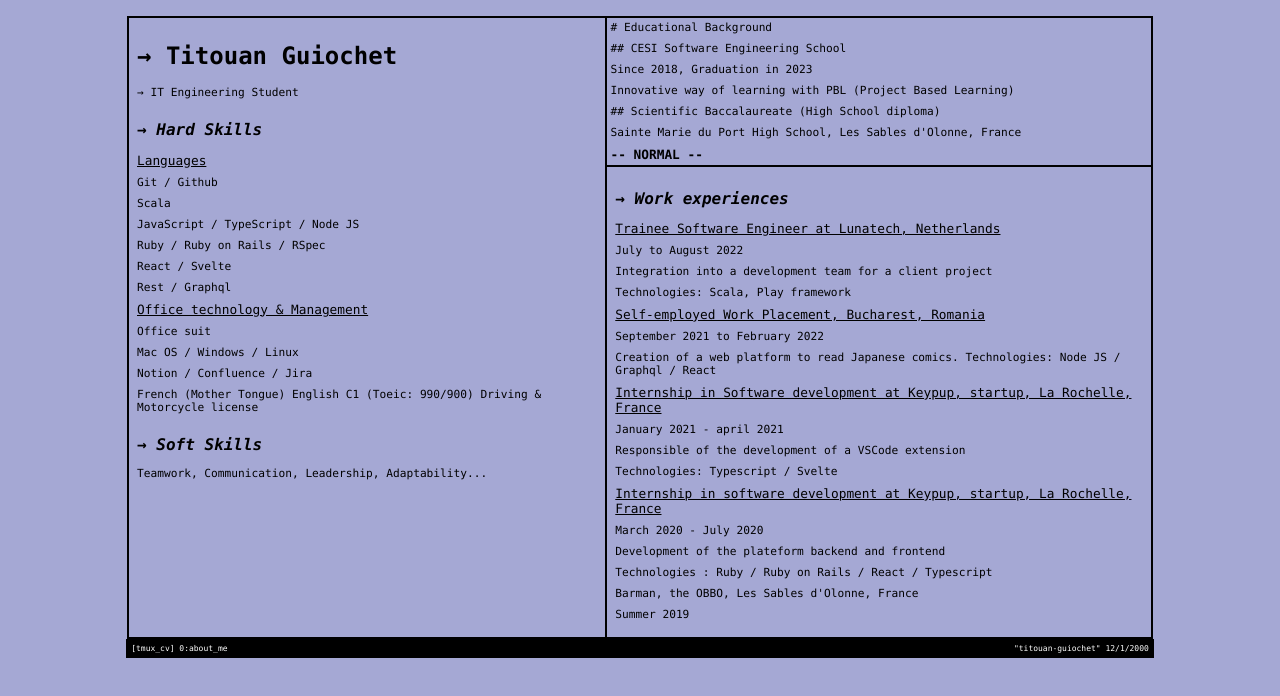
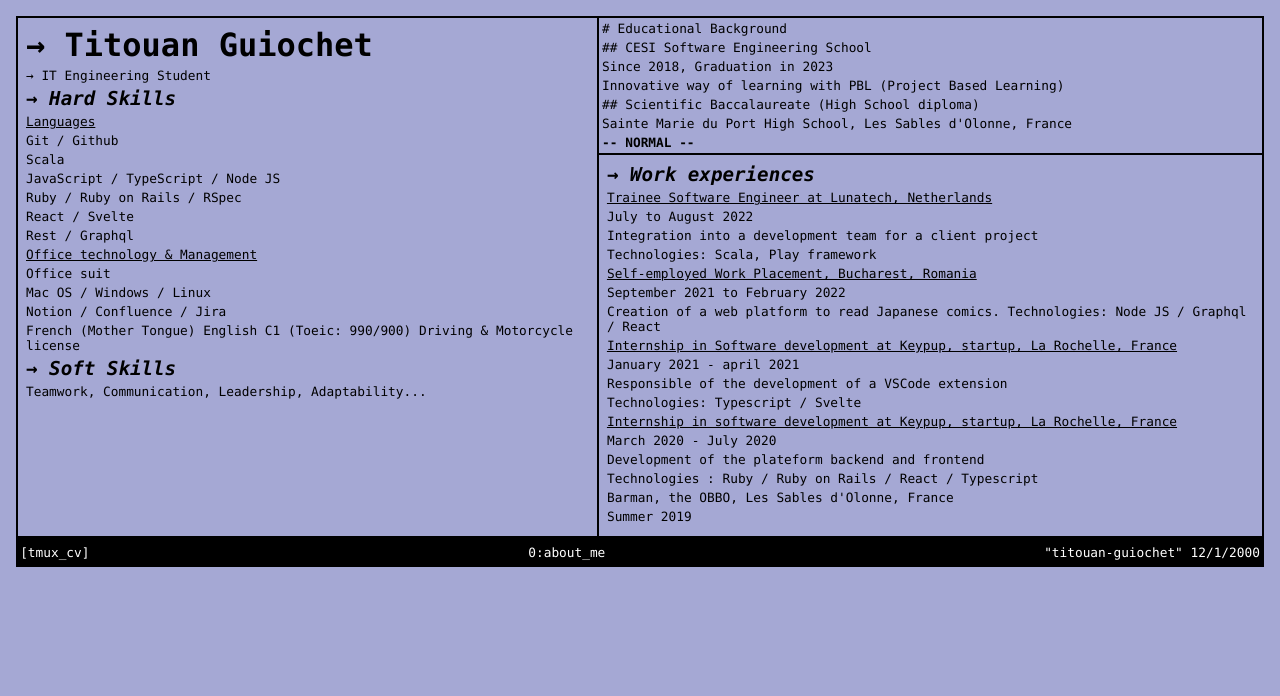
Before and after one commit to PeuTit/tmux-cv, a React (Create React App) app: page / in a window 1280 px wide. Shown: the top 696 px of the page. Built offline with nearby package versions, Linux system fonts and the light colour scheme.

Commit message:
Layout improvements

```diff
--- a/src/App.tsx
+++ b/src/App.tsx
@@ -14,18 +14,18 @@ const Border = styled.div`
   @media (min-width: 768px) {
     flex-direction: row;
   }
-
-  @media (min-width: 1100px) {
-    max-width: 1024px;
-    margin: auto;
-    margin-top: 1rem;
-  }
 `;
 
 const Title = styled.h1`
   color: black;
-  font-size: 1.5em;
+  font-size: 1.5rem;
   font-weight: bold;
+  margin: 0;
+  padding-bottom: 0.5vh;
+
+  @media (min-width: 768px) {
+    font-size: 2.5vw;
+  }
 `;
 
 const BottomBanner = styled.div`
@@ -37,16 +37,19 @@ const BottomBanner = styled.div`
   justify-content: space-between;
   align-items: center;
 
-  @media (min-width: 1100px) {
-    max-width: 1024px;
-    margin: auto;
+  @media (min-width: 768px) {
+    height: 2vw;
   }
 `;
 
 const BannerText = styled.p`
   color: #ffffff;
   font-size: 0.5rem;
-  padding: 0 0.2rem;
+  padding: 0 0.2vw;
+
+  @media (min-width: 768px) {
+    font-size: 1vw;
+  }
 `;
 
 const Pane = styled.div`
@@ -71,6 +74,10 @@ const VimPane = styled.div`
 const StatusBarVim = styled.div`
   font-size: 0.8rem;
   font-weight: bold;
+
+  @media (min-width: 768px) {
+    font-size: 1vw;
+  }
 `;
 
 const InnerPane = styled.div`
@@ -80,24 +87,38 @@ const InnerPane = styled.div`
 `;
 
 const PaneTitle = styled.h2`
-  font-size: 1em;
+  font-size: 1rem;
   font-style: italic;
+  margin: 0;
+  padding-bottom: 0.5vh;
+
+  @media (min-width: 768px) {
+    font-size: 1.5vw;
+  }
 `;
 
 const PaneText = styled.p`
   font-size: 0.7rem;
   margin: 0;
-  padding-bottom: 0.5rem;
+  padding-bottom: 0.5vh;
+
+  @media (min-width: 768px) {
+    font-size: 1vw;
+  }
 `;
 
 const UnderlinePaneText = styled(PaneText)`
   font-size: 0.8rem;
   text-decoration: underline;
+
+  @media (min-width: 768px) {
+    font-size: 1vw;
+  }
 `;
 
 const today = new Date('2000-12-01');
 
-function App() {
+function App(): JSX.Element {
   return (
     <>
       <Border>
@@ -259,7 +280,10 @@ function App() {
 
       <BottomBanner>
         <BannerText>
-          [tmux_cv] 0:about_me
+          [tmux_cv]
+        </BannerText>
+        <BannerText>
+          0:about_me
         </BannerText>
 
         <BannerText>
```
